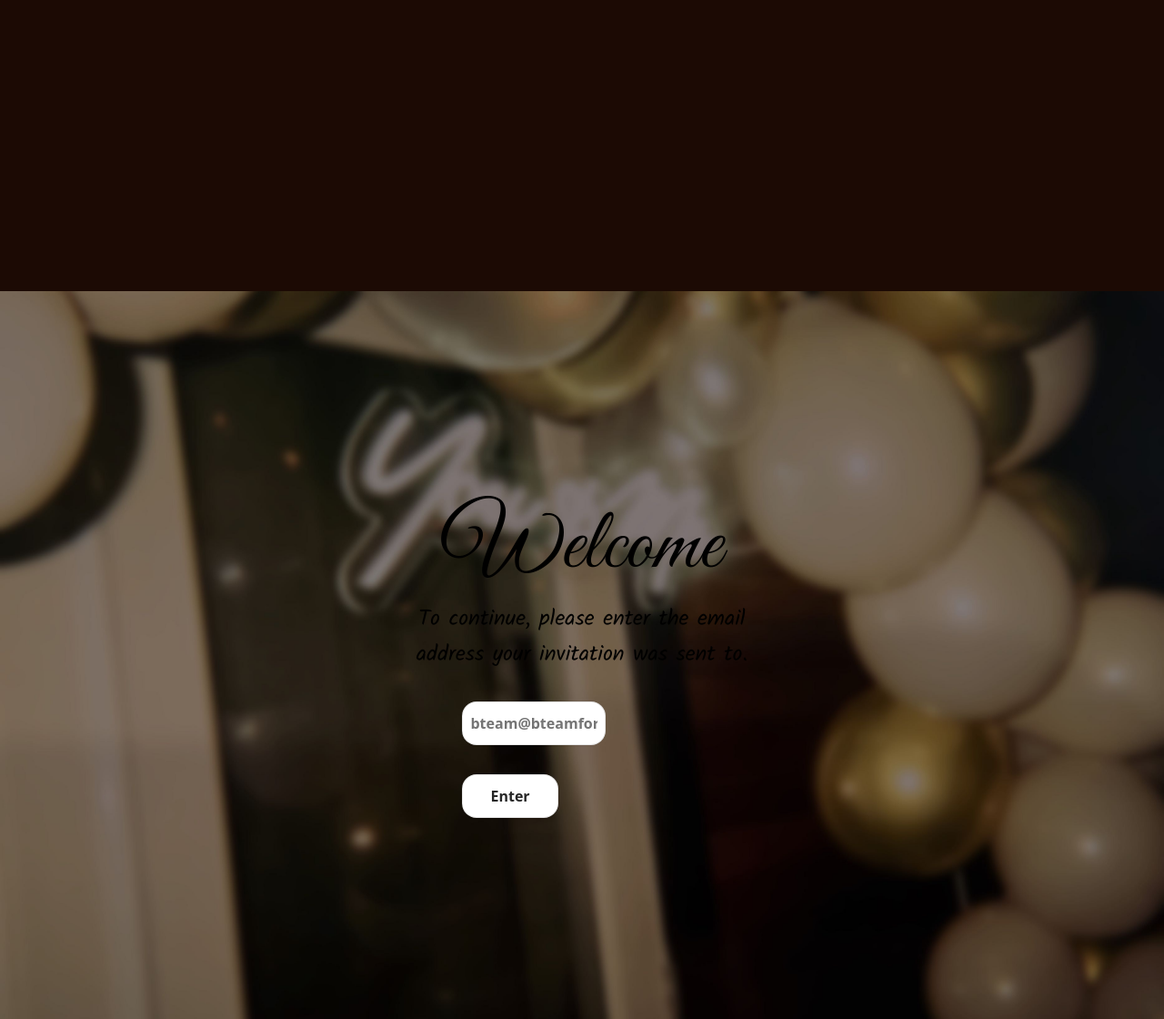
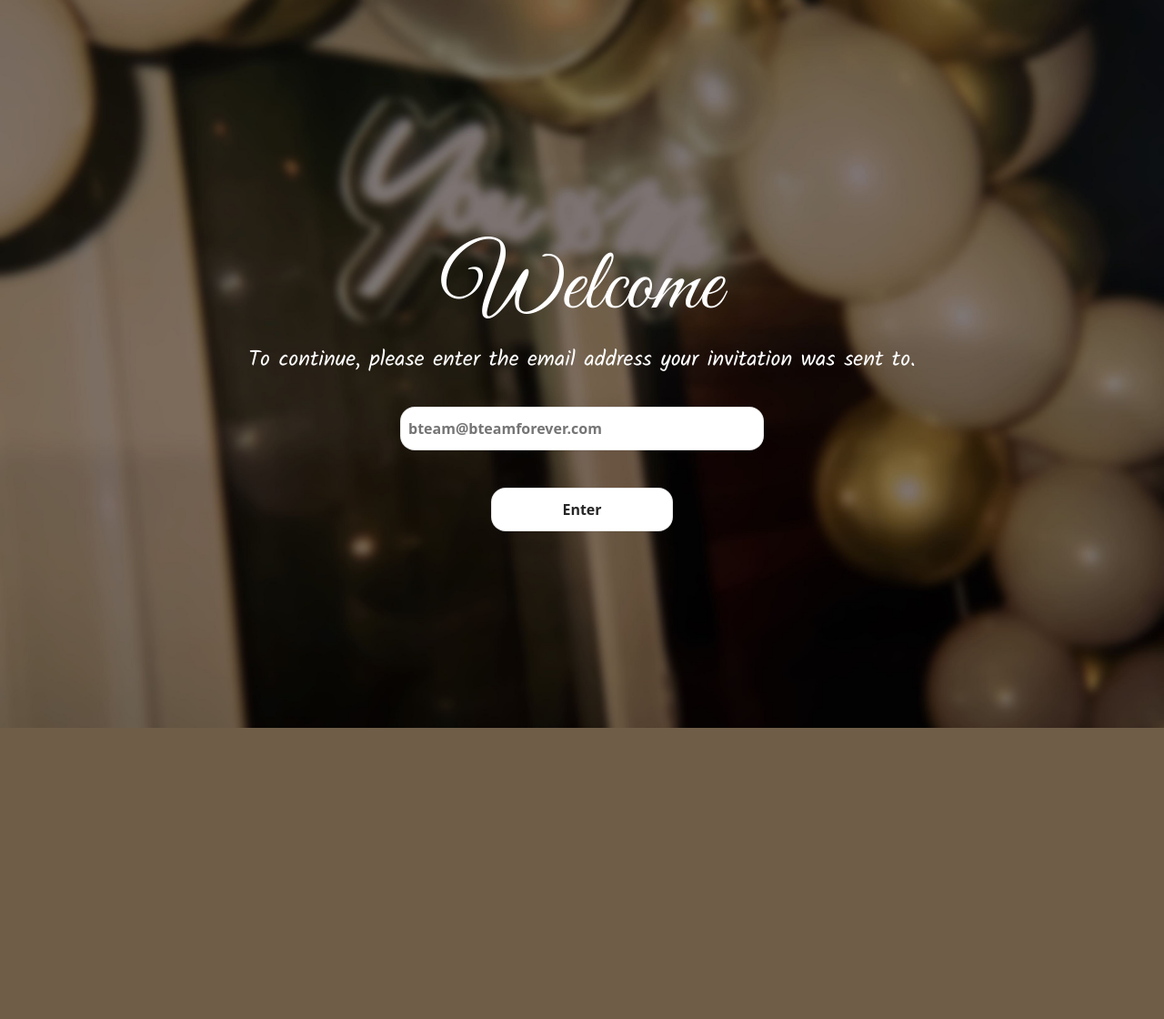
Before and after one commit to brendanlensink/wedding-website, a Node server app: page / in a window 1280 px wide. Shown: the whole page at 91% size. After the commit the page ends 800 px from the top, so only its background shows below. Run offline with Node 20, Linux system fonts and the light colour scheme; style sheets or scripts are compiled from the project's sources.

Commit message:
clean up login and std pages

```diff
--- a/pages/guest/login.ejs
+++ b/pages/guest/login.ejs
@@ -1,11 +1,9 @@
 <%- include('../templates/header', {page: "login"}); %>
 
-<div class="container login-background">
-  <div class="login-container">
-    <% if (message) { %>
-    <h1 class="login-error"><%= message%></h1>
-    <% } %>
+<body>
+  <div class="background"></div>
 
+  <div class="container login-container">
     <span class="login-header">Welcome</span>
 
     <span class="login-subheader"
@@ -15,6 +13,10 @@
 
     <form method="POST" action="/guest/login">
       <div class="form-group">
+        <% if (message) { %>
+        <h1 class="login-error"><%= message%></h1>
+        <% } %>
+
         <input
           type="text"
           id="email"
@@ -26,6 +28,6 @@
       </div>
     </form>
   </div>
-</div>
+</body>
 
 <%- include('../templates/footer'); %>
--- a/public/css/login.less
+++ b/public/css/login.less
@@ -1,15 +1,10 @@
-.login-background {
-  background-image: url("/img/std_background.jpg");
-  background-position: center;
-  background-repeat: no-repeat;
-  background-size: cover;
-
+.login-container {
+  width: 100%;
   height: 100%;
-}
-
-.login-container {
-  display: flex;
-  flex-direction: column;
+  z-index: 100;
+  position: absolute;
+  top: 40%;
+  left: 0;
 
   height: 200px;
 
@@ -34,6 +29,21 @@
   flex-direction: column;
 
   width: 100%;
+}
+
+.login-error {
+  margin: 0;
+  text-align: center;
+
+  color: #fca5a5;
+}
+
+.form-group {
+  display: flex;
+  flex-direction: column;
+  justify-content: center;
+
+  margin-top: 32px;
 }
 
 .login-field {
@@ -62,8 +72,7 @@
   -webkit-user-select: none;
   touch-action: manipulation;
   vertical-align: baseline;
-  width: 60%;
-  margin-top: 32px;
+  width: 400px;
 
   padding: 8px;
 }
@@ -94,9 +103,9 @@
   -webkit-user-select: none;
   touch-action: manipulation;
   vertical-align: baseline;
-  width: 40%;
+  width: 200px;
 
-  margin-top: 32px;
+  margin-top: 16px;
 }
 
 .button:hover,
--- a/public/css/std.less
+++ b/public/css/std.less
@@ -1,6 +1,7 @@
 body,
 html {
   height: 100%;
+  background-color: #1c0a04;
   color: #fff;
   font-family: "Kalam", sans-serif;
 
--- a/public/css/styles.less
+++ b/public/css/styles.less
@@ -6,6 +6,7 @@
 html {
   height: 100%;
   background-color: #1c0a04;
+  color: #fff;
   font-family: "Kalam", sans-serif;
 
   margin: 0;
@@ -15,12 +16,18 @@
   box-sizing: border-box;
 }
 
+.background {
+  background: url("/img/background.jpg");
+  background-position: center;
+  background-repeat: no-repeat;
+  background-size: cover;
+
+  height: 100%;
+}
+
 .container {
   display: flex;
-  align-items: center;
-  justify-content: center;
-
-  margin-top: 25%;
+  flex-direction: column;
 }
 
 // ========================================= //
```
Also changed, not shown: pages/guest/home.ejs (+24 -7 lines), public/img/background.jpg (added).
